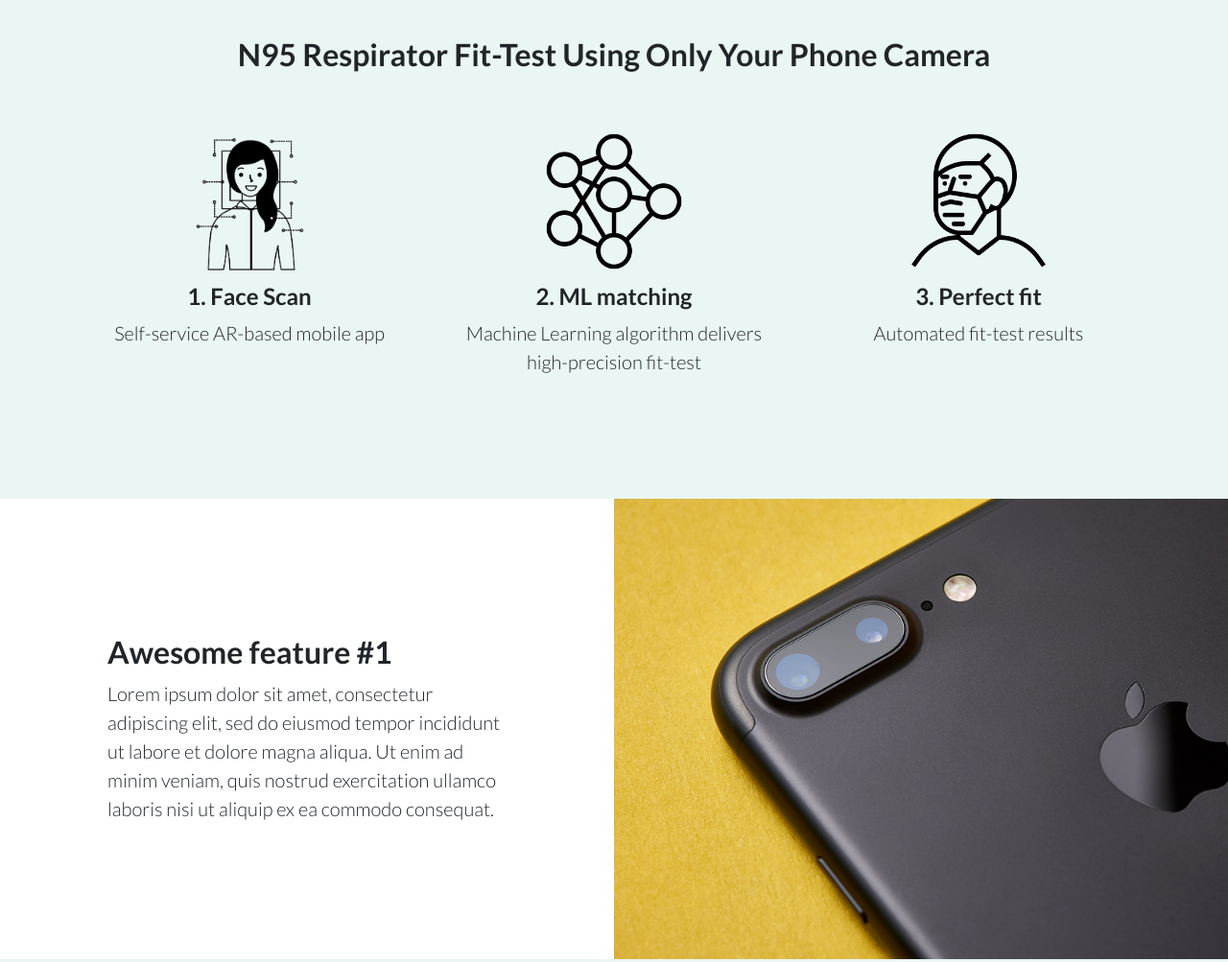
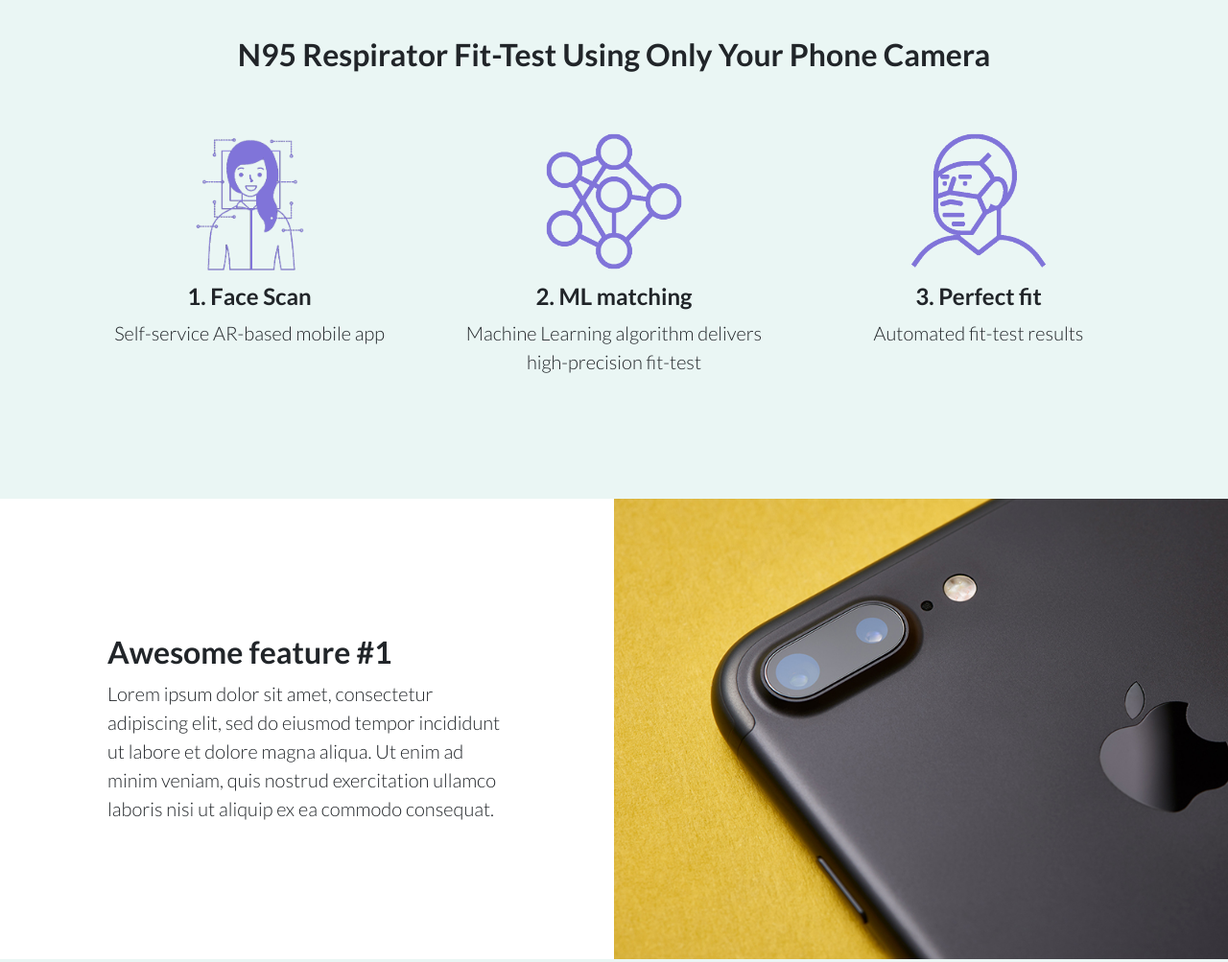
Before and after one commit to peter-novak-m/respite, a website: page index.html in a window 1280 px wide. Shown: the part 820-1823 px from the top of the page at 96% size. Drawn offline with Linux system fonts and the light colour scheme.

Commit message:
Adding purple icons

```diff
--- a/index.html
+++ b/index.html
@@ -39,7 +39,7 @@
         <a class="navbar-brand" href="#">
           <img src="img/logo_transparent.png" height="50" alt="" />
         </a>
-        <a class="btn btn-lg btn-light" href="#">Sign up</a>
+        <a class="btn btn-lg btn-light" href="#">Get Started</a>
         <!--<button class="btn btn-lg btn-light navbar-nav-last-item">
           Contact us
         </button> -->
@@ -81,7 +81,11 @@
         <div class="row">
           <div class="col-lg-4">
             <div class="features-icons-item mx-auto mb-5 mb-lg-0 mb-lg-3">
-              <img src="img/person_icon.png" alt="..." style="height: 150px" />
+              <img
+                src="img/person_icon_purple.png"
+                alt="person_image"
+                style="height: 150px"
+              />
               <div class="col-xs-12" style="height: 10px"></div>
               <h4>1. Face Scan</h4>
               <p class="lead mb-0">Self-service AR-based mobile app</p>
@@ -89,7 +93,11 @@
           </div>
           <div class="col-lg-4">
             <div class="features-icons-item mx-auto mb-5 mb-lg-0 mb-lg-3">
-              <img src="img/ai_icon.png" alt="..." style="height: 150px" />
+              <img
+                src="img/ai_icon_purple.png"
+                alt="ai_image"
+                style="height: 150px"
+              />
               <div class="col-xs-12" style="height: 10px"></div>
               <h4>2. ML matching</h4>
               <p class="lead mb-0">
@@ -99,7 +107,11 @@
           </div>
           <div class="col-lg-4">
             <div class="features-icons-item mx-auto mb-0 mb-lg-3">
-              <img src="img/mask_icon.png" alt="..." style="height: 150px" />
+              <img
+                src="img/mask_icon_purple.png"
+                alt="mask_image"
+                style="height: 150px"
+              />
               <div class="col-xs-12" style="height: 10px"></div>
               <h4>3. Perfect fit</h4>
               <p class="lead mb-0">Automated fit-test results</p>
@@ -143,7 +155,7 @@
                 alt=""
               />
               <h5>Lisa</h5>
-              <p class="font-weight-light mb-0">CEO</p>
+              <p class="font-weight-light mb-0">Co-Founder & CEO</p>
             </div>
           </div>
           <div class="col-lg-6">
@@ -154,7 +166,7 @@
                 alt=""
               />
               <h5>Peter</h5>
-              <p class="font-weight-light mb-0">CTO</p>
+              <p class="font-weight-light mb-0">Co-Founder & CTO</p>
             </div>
           </div>
         </div>
@@ -166,7 +178,7 @@
       <div class="container">
         <div class="row">
           <div class="col-lg-6 h-100 text-center text-lg-left my-auto">
-            <p class=".text-light mb-4 mb-lg-0">
+            <p class="text-white mb-4 mb-lg-0">
               &copy; Respite 2021. All Rights Reserved.
             </p>
           </div>
```
Also changed, not shown: img/ai_icon_purple.png (added), img/mask_icon_purple.png (added), img/person_icon_purple.png (added).
